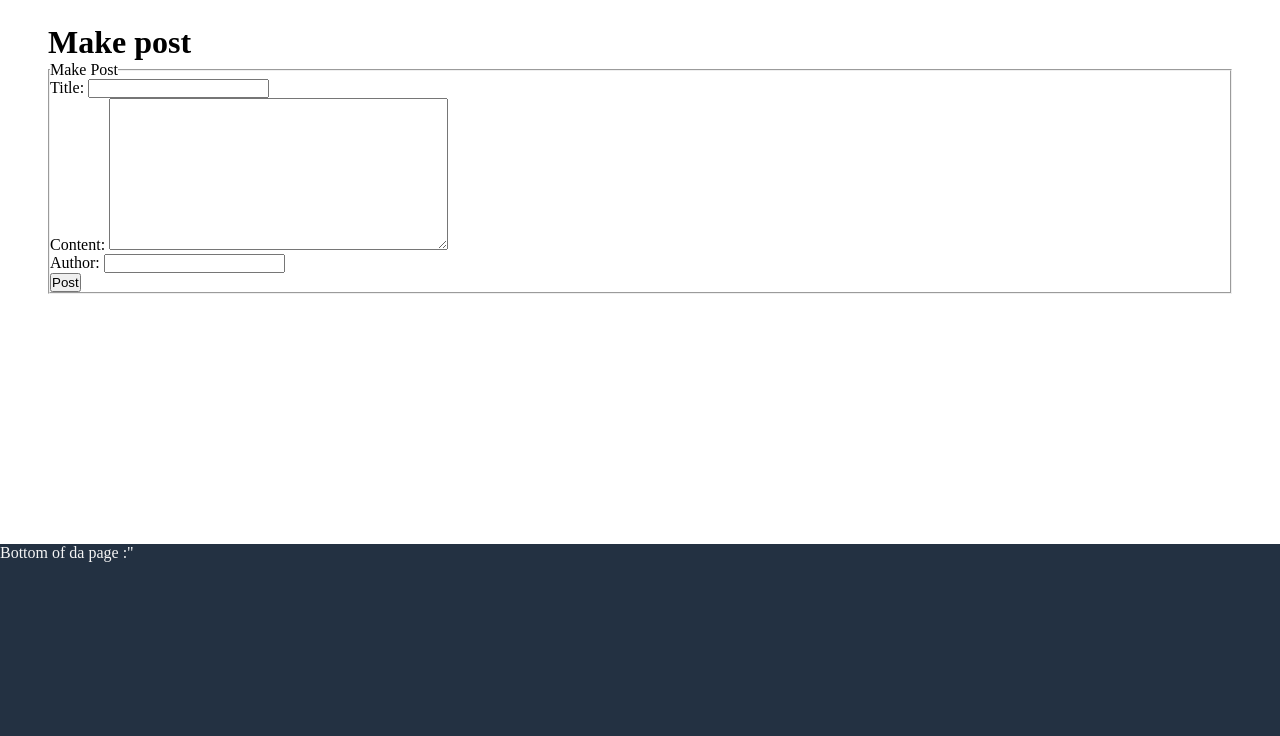
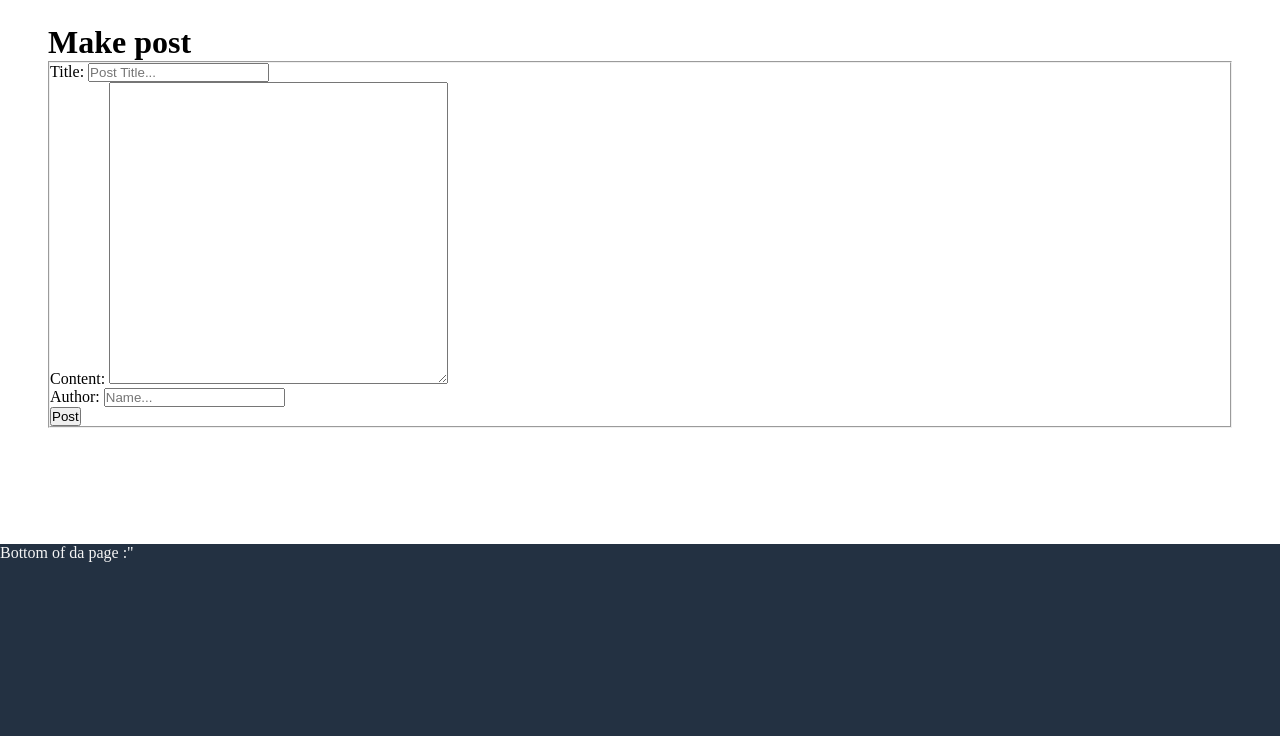
Before and after one commit to Zilezia/django-blog, a Django app: page /blog/make-post/ in a window 1280 px wide. Shown: the part 64-800 px from the top of the page. Run offline with Django 5.2, Linux system fonts and the light colour scheme.

Commit message:
12/03/24

```diff
--- a/blog/forms.py
+++ b/blog/forms.py
@@ -1,7 +1,41 @@
-from django.forms import ModelForm
+from django import forms
 from .models import Post
 
-class PostForm(ModelForm):
+class PostForm(forms.ModelForm):
+    title   = forms.CharField(
+                    widget=forms.TextInput(
+                            attrs={
+                                "placeholder": "Post Title...",
+                            }
+                        )
+                    )
+    content = forms.CharField(
+                    widget=forms.Textarea(
+                            attrs={
+                                "placeholder": "",
+                                "class": "fcontent",
+                                "rows": 20,
+                            }
+                        )
+                    )
+    author  = forms.CharField(
+                    required=False,
+                    widget=forms.TextInput(
+                            attrs={
+                                "placeholder": "Name...",
+                            }
+                        )
+                    )
+
     class Meta:
         model = Post
-        fields = ["title", "content", "author"]
+        fields = [
+            "title",
+            "content",
+            "author",
+        ]
+    def clean_title(self, *args, **kwargs):
+        title = self.cleaned_data.get("title")
+        if not "CUM" in title:
+            raise forms.ValidationError("This is not a valid title")
+        return title
--- a/blog/models.py
+++ b/blog/models.py
@@ -1,5 +1,4 @@
 import datetime
-
 from django.contrib import admin
 from django.db import models
 from django.utils import timezone
@@ -11,17 +10,19 @@ class Post(models.Model):
     author = models.CharField(max_length=30)
     pub_date = models.DateTimeField("date published")
 
+    def recent_pub(self):
+        now = timezone.now()
+        return now - datetime.timedelta(days=1) <= self.pub_date <= now
+
     likes = models.IntegerField(default=0)
     dislikes = models.IntegerField(default=0)
     faves = models.IntegerField(default=0)
 
-    def recent_pub(self):
-        now = timezone.now()
-        return now - datetime.timedelta(days=1) <= self.pub_date <= now
+    slug = models.SlugField(unique=True, max_length=100, blank=True)
 
-    slug = models.SlugField(unique=True, blank=True)
     def save(self, *args, **kwargs):
-        self.slug = slugify(self.title)
+        if not self.slug:
+            self.slug = slugify(self.title)
         super().save(*args, **kwargs)
 
     def __str__(self):
--- a/blog/templates/blog/make_post.html
+++ b/blog/templates/blog/make_post.html
@@ -5,9 +5,23 @@
 <form class="make-form" action="" method="POST">
     <fieldset>
         {% csrf_token %}
-        <legend>Make Post</legend>
 
-        {{ form }}
+        <div class="form-group">
+            <label for="{{ form.title.id_for_label }}">Title:</label>
+            {{ form.title }}
+            {% if form.title.errors %}
+            <div class="error">{{ form.title.errors }}</div>
+            {% endif %}
+        </div>
+        <div class="form-group">
+            <label for="{{ form.content.id_for_label }}">Content:</label>
+            {{ form.content }}
+        </div>
+        <div class="form-group">
+            <label for="{{ form.author.id_for_label }}">Author:</label>
+            {{ form.author }}
+        </div>
+
 
         <input type="submit" value="Post">
 
--- a/blog/urls.py
+++ b/blog/urls.py
@@ -5,7 +5,7 @@ from . import views
 app_name = "blog"
 urlpatterns = [
     path("", views.IndexView.as_view(), name="index"),
-    path("<int:pk>/", views.PostView.as_view(), name="post"),
+    path("<int:pk>/<slug:slug>", views.PostView.as_view(), name="post"),
     path("about/", views.AboutView.as_view(), name="about"),
     path("contact/", views.ContactView.as_view(), name="contact"),
     path("make-post/", views.make_a_post, name="post"),
--- a/blog/views.py
+++ b/blog/views.py
@@ -1,27 +1,40 @@
 from django.utils import timezone
-from django.shortcuts import render, redirect
-from django.urls import reverse
+from django.shortcuts import render, redirect, get_object_or_404
+from django.urls import reverse, reverse_lazy
 from django.views import generic
+from django.http import HttpResponseRedirect
 
 from blog.models import Post, Comment
 from blog.forms import PostForm
 
 class IndexView(generic.ListView):
+    model = Post
     template_name = "blog/index.html"
     context_object_name = "latest_posts"
     def get_queryset(self):
         return Post.objects.filter(pub_date__lte=timezone.now()).order_by('-pub_date')
     def get(self, request, *args, **kwargs):
         if not request.path.endswith('/blog/'):
-            return redirect(reverse('blog:index'))
+            return redirect(reverse_lazy('blog:index'))
         else:
-            return super().get(request, *args, **kwargs)
+            return render(request, self.template_name, {'latest_posts': self.get_queryset()})
+    def post(self, request, *args, **kwargs):
+        post_id = request.POST.get('post_id')
+        if post_id:
+            post_to_delete = get_object_or_404(Post, id=post_id)
+            post_to_delete.delete()
+        return redirect(reverse_lazy('blog:index'))
+
 
 class PostView(generic.DetailView):
     model = Post
     template_name = "blog/post.html"
     def get_queryset(self):
         return Post.objects.filter(pub_date__lte=timezone.now())
+
+class PostDeleteView(generic.DetailView):
+    model = Post
+    template_name = "blog/post_confirm_delete.html"
 
 class SearchView(generic.ListView):
     model = Post
@@ -41,15 +54,11 @@ class ContactView(generic.TemplateView):
     template_name = "blog/contact.html"
 
 def make_a_post(request):
-    form = PostForm()
-
-    if request.method == 'POST':
-        form = PostForm(request.POST)
-        if form.is_valid():
-            post = form.save(commit=False)
-            post.pub_date = timezone.now()
-            post.save()
-            return redirect('blog:index')
+    form = PostForm(request.POST or None)
+    if form.is_valid():
+        post = form.save(commit=False)
+        post.pub_date = timezone.now()
+        post.save()
 
     context = {'form': form}
     return render(request, 'blog/make_post.html', context)
```
Also changed, not shown: blog/templates/blog/index.html (+11 -8 lines).
